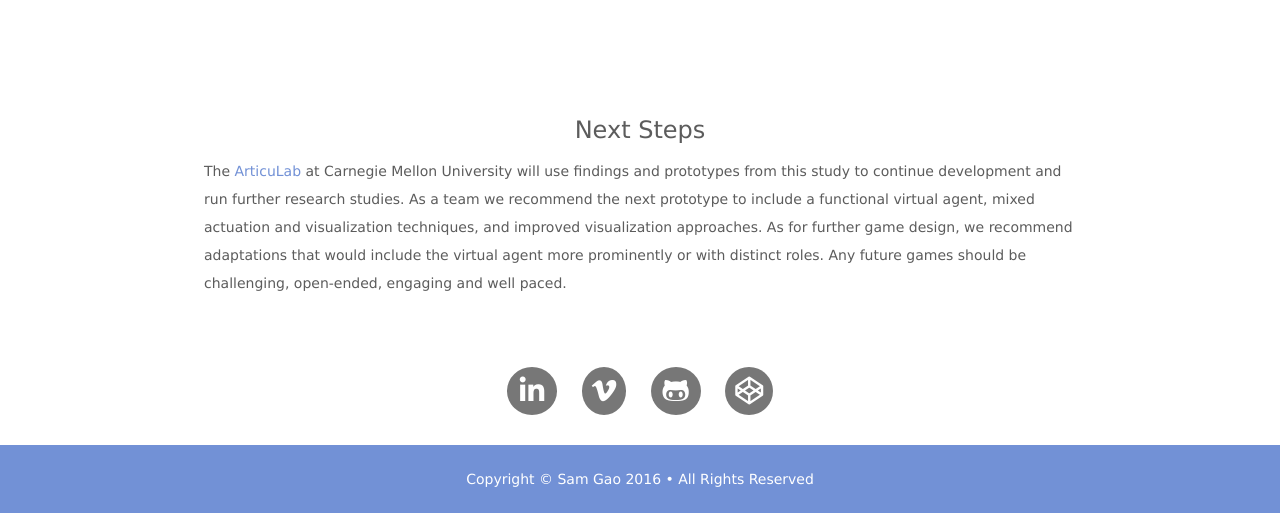
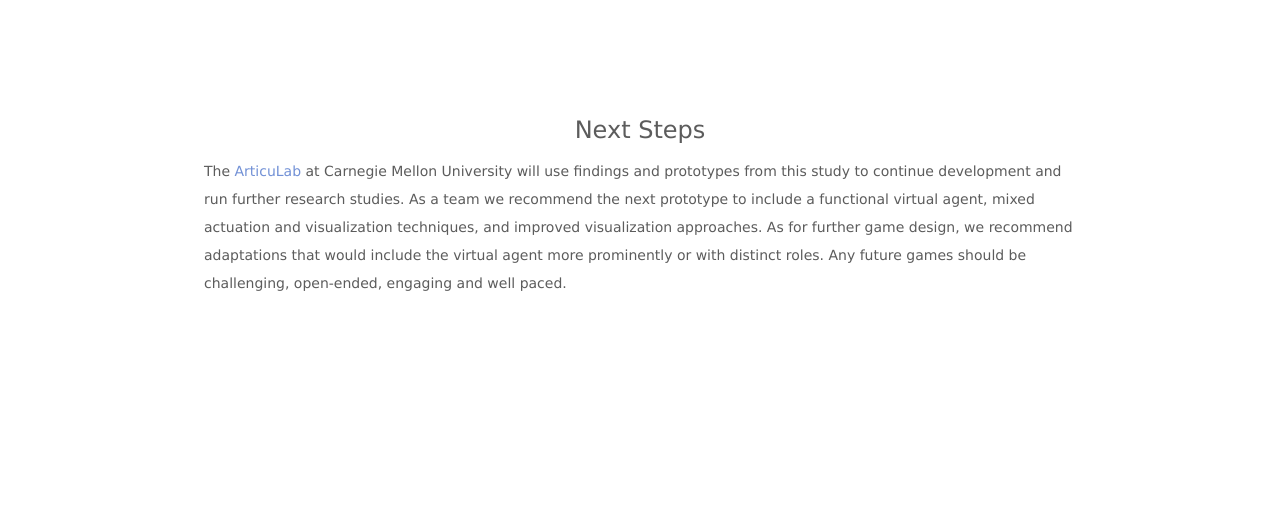
Before and after one commit to gaosams/gaosams.github.io, a Jekyll site: the page built from virtualAgents.html, in a window 1280 px wide and 900 px high, scrolled down 4288 px, cut to the strip 387-900 px from the top of the window. Built offline with Jekyll 4.4.1, drawn with Linux system fonts in a browser that asks for light colours; nearby versions of some CDN libraries; some web fonts are replaced; after the commit the page ends 5032 px from its top, so only the background shows below that.

Commit message:
update default

```diff
--- a/_layouts/default.html
+++ b/_layouts/default.html
@@ -8,6 +8,9 @@
 
 			<!-- CSS: Bootstrap-->
 			<link rel="stylesheet" href="https://maxcdn.bootstrapcdn.com/bootstrap/3.3.7/css/bootstrap.min.css" integrity="sha384-BVYiiSIFeK1dGmJRAkycuHAHRg32OmUcww7on3RYdg4Va+PmSTsz/K68vbdEjh4u" crossorigin="anonymous">
+
+			<!-- CSS: w3schools-->
+			<link rel="stylesheet" href="http://www.w3schools.com/lib/w3.css">
 			<!-- CSS: Custom -->
 			<link rel="stylesheet" type="text/css" href="css/main.css">
 			<link rel="stylesheet" type="text/css" href="css/project.css">
@@ -17,36 +20,24 @@
 
 			<!-- JQUERY: Google CDN -->
 			<script src="https://ajax.googleapis.com/ajax/libs/jquery/1.12.4/jquery.min.js"></script>
+			<script src="https://code.jquery.com/jquery-1.12.4.js"></script>
+  			<script src="https://code.jquery.com/ui/1.12.1/jquery-ui.js"></script>
 
 			<!-- JAVASCRIPT for Bootstrap -->
 			<script src="https://maxcdn.bootstrapcdn.com/bootstrap/3.3.7/js/bootstrap.min.js" integrity="sha384-Tc5IQib027qvyjSMfHjOMaLkfuWVxZxUPnCJA7l2mCWNIpG9mGCD8wGNIcPD7Txa" crossorigin="anonymous"></script>
-
 			<!-- Google Fonts
 			Montserrat, Inconsolata, Muli, Oxygen, Abel, Quicksand, Questrial, Play
 
 			raleway looks nice with montserrat as heading type-->
-			<link href='https://fonts.googleapis.com/css?family=Montserrat' rel='stylesheet' type='text/css'>
-			<link href='https://fonts.googleapis.com/css?family=Raleway' rel='stylesheet' type='text/css'>
+			<link href="https://fonts.googleapis.com/css?family=Muli|Open+Sans:300|Montserrat|Raleway" rel="stylesheet">
 
 			<!-- JS: Custom -->
-			<script src="js/main.js"></script>
+			<script src="js/project.js"></script>
+			<!-- <script src="js/main.js"></script> -->
 		</head>
 		<body>
 			<nav class="navbarColor navbar-fixed-top" role="navigation">
-				<div class="container">
-					<div class="navbar-header">
-						<button type="button" class="navbar-toggle collapsed dropdown-content" data-toggle="collapse" data-target="#myNavBar"
-						aria-expanded="false" aria-controls="navbar">
-						<!-- hamburger lines -->
-							<!-- what does this do? -->
-							<span class="sr-only">Toggle navigation</span>
-							<span class="icon-bar"></span>
-							<span class="icon-bar"></span>
-							<span class="icon-bar"></span>
-						</button>
-						<a class="navText navbar-brand" href="portfolio.html#portfolio">x</a>
-					</div>
-				</div>
+				<a class="navText navbar-ex" href="index.html#portfolio"><<<</a>
 			</nav>
 
 			<div class="content">
@@ -55,7 +46,7 @@
 
 			</div><!-- /.container -->
 
-			<footer>
+			<!-- <footer>
 			<div class="text-center">
 				<div class="media-icon">
 					<a href="https://www.linkedin.com/in/gaosams" target="_blank">
@@ -81,6 +72,6 @@
 			<div class="copyright">
 					Copyright © Sam Gao 2016 • All Rights Reserved
 			</div>
-		</footer>
+		</footer> -->
 		</body>
 	</html>
```
Also changed, not shown: virtualAgents.html (+0 -7 lines).
